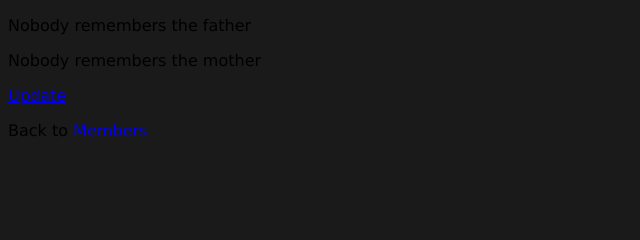
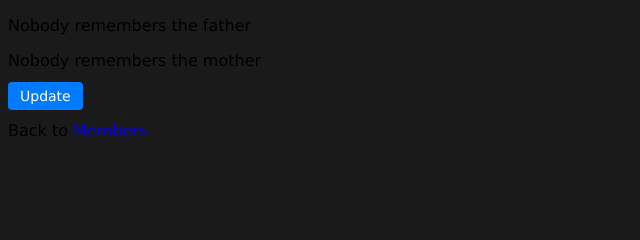
Before and after one commit to arturgorski14/FamilyTree, a Django app: template familly_tree/members/templates/details.html in a window 1280 px wide. Shown: the part 180-420 px from the top of the page, without its empty margins (0-640 px from the left). Run offline with Django 5.2, Linux system fonts and the light colour scheme; the template is opened without the code that fills it, so the values that code supplies are empty.

Commit message:
little changes in html

```diff
--- a/familly_tree/members/templates/details.html
+++ b/familly_tree/members/templates/details.html
@@ -25,6 +25,6 @@
         <p>Nobody remembers the mother</p>
     {% endif %}
 
-    <a href="{% url 'members:edit' member.id %}" class="btn">Update</a>
+    {% include "edit_button.html" %}
     <p>Back to <a href="/members">Members</a></p>
 {% endblock %}
--- /dev/null
+++ b/familly_tree/members/templates/edit_button.html
@@ -0,0 +1,17 @@
+<a href="{% url 'members:edit' member.id %}" class="btn">Update</a>
+
+<style>
+  .btn {
+    padding: 6px 12px;
+    color: white;
+    background-color: #007bff;
+    border: none;
+    text-decoration: none;
+    border-radius: 4px;
+    font-size: 14px;
+  }
+
+  .btn:hover {
+    background-color: #0056b3;
+  }
+</style>
```
Also changed, not shown: familly_tree/members/templates/add_button.html (added, +32 -0 lines), familly_tree/members/templates/all_members.html (+2 -35 lines).
